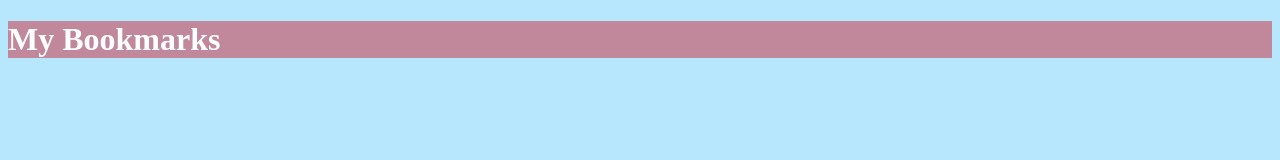
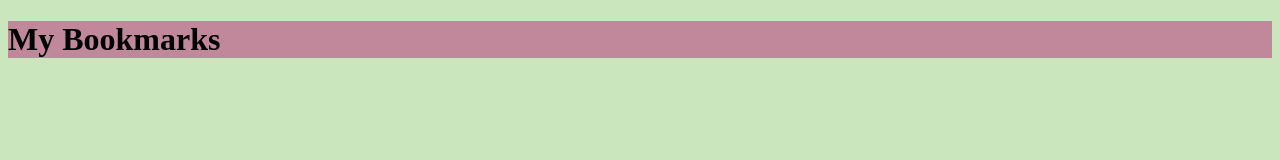
Before and after one commit to SanchoRoy007/First-website, a plain HTML site: page index.html in a window 1280 px wide. Drawn offline with Linux system fonts and the light colour scheme.

Commit message:
style.css

```diff
--- a/style.css
+++ b/style.css
@@ -1,4 +1,4 @@
 body{
-    background-color: rgb(182, 231, 252);
-    color: white;
+    background-color: rgb(201, 230, 188);
+
 }
```
